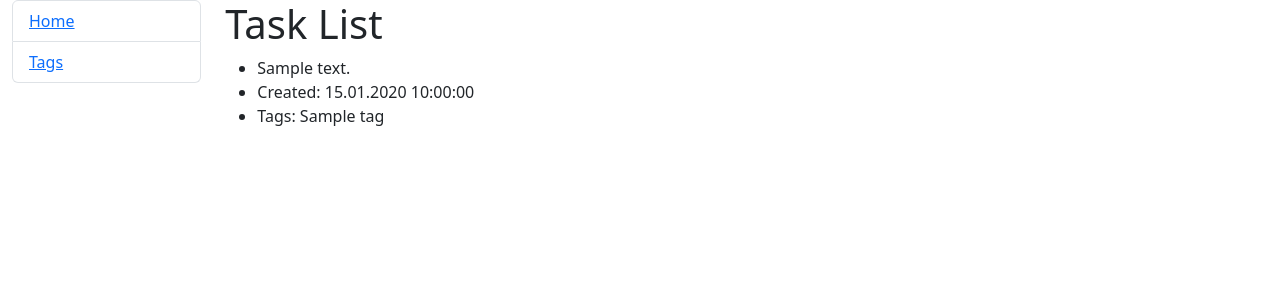
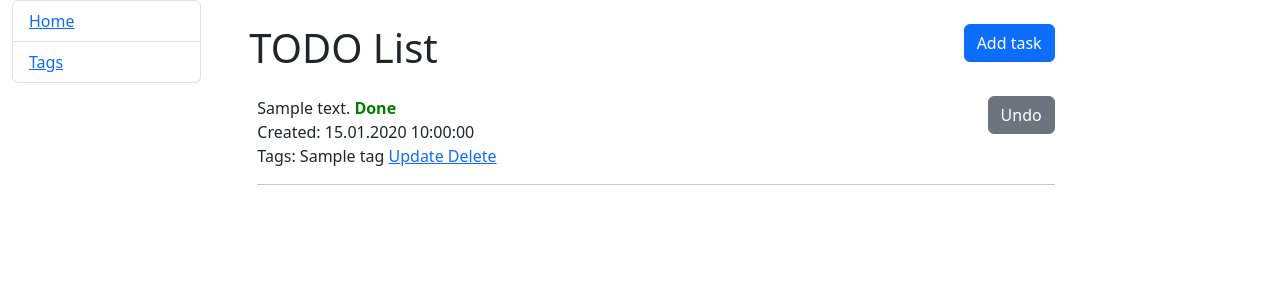
Before and after one commit to dimakherson74/todo-list, a Django app: page / in a window 1280 px wide. Shown: the top 300 px of the page. Run offline with Django 5.2, Linux system fonts and the light colour scheme; tables that the repository leaves empty hold one stand-in row (values such as "Sample post").

Commit message:
update templates/todo_app/task_list.html

```diff
--- a/templates/todo_app/task_list.html
+++ b/templates/todo_app/task_list.html
@@ -1,11 +1,27 @@
 {% extends "base.html" %}
 
 {% block content %}
-  <h1>Task List</h1>
+  <h1 style="margin: 1.5rem 0 1.5rem 1.5rem;">
+    TODO List
+    <a href="{% url 'todo_app:task-create' %}" class="btn btn-primary float-end">
+      Add task
+    </a>
+  </h1>
     {% if task_list %}
-      <ul>
+      <ul style="list-style: none">
       {% for task in task_list %}
-        <li>{{ task.content }}</li>
+        <li>
+          {{ task.content }}
+          {% if task.is_done %}
+            <span style="color: green; font-weight: bold">Done</span>
+
+            <a href="{% url 'todo_app:undo-task' task.id %}" class="btn btn-secondary float-end">Undo</a>
+          {% else %}
+            <span style="color: red; font-weight: bold">Not done</span>
+
+            <a href="{% url 'todo_app:complete-task' task.id %}" class="btn btn-success float-end">Complete</a>
+          {% endif %}
+        </li>
         <li>Created: {{ task.created_at|date:"d.m.Y H:i:s" }}</li>
         <li>Tags:
           {% for tag in task.tags.all %}
@@ -14,7 +30,14 @@
               ,
             {% endif %}
           {% endfor %}
+          <a href="{% url 'todo_app:task-update' pk=task.id %}" >
+            Update
+          </a>
+          <a href="{% url 'todo_app:task-delete' pk=task.id %}" >
+            Delete
+          </a>
         </li>
+        <hr>
       {% endfor %}
       </ul>
     {% endif %}
```
